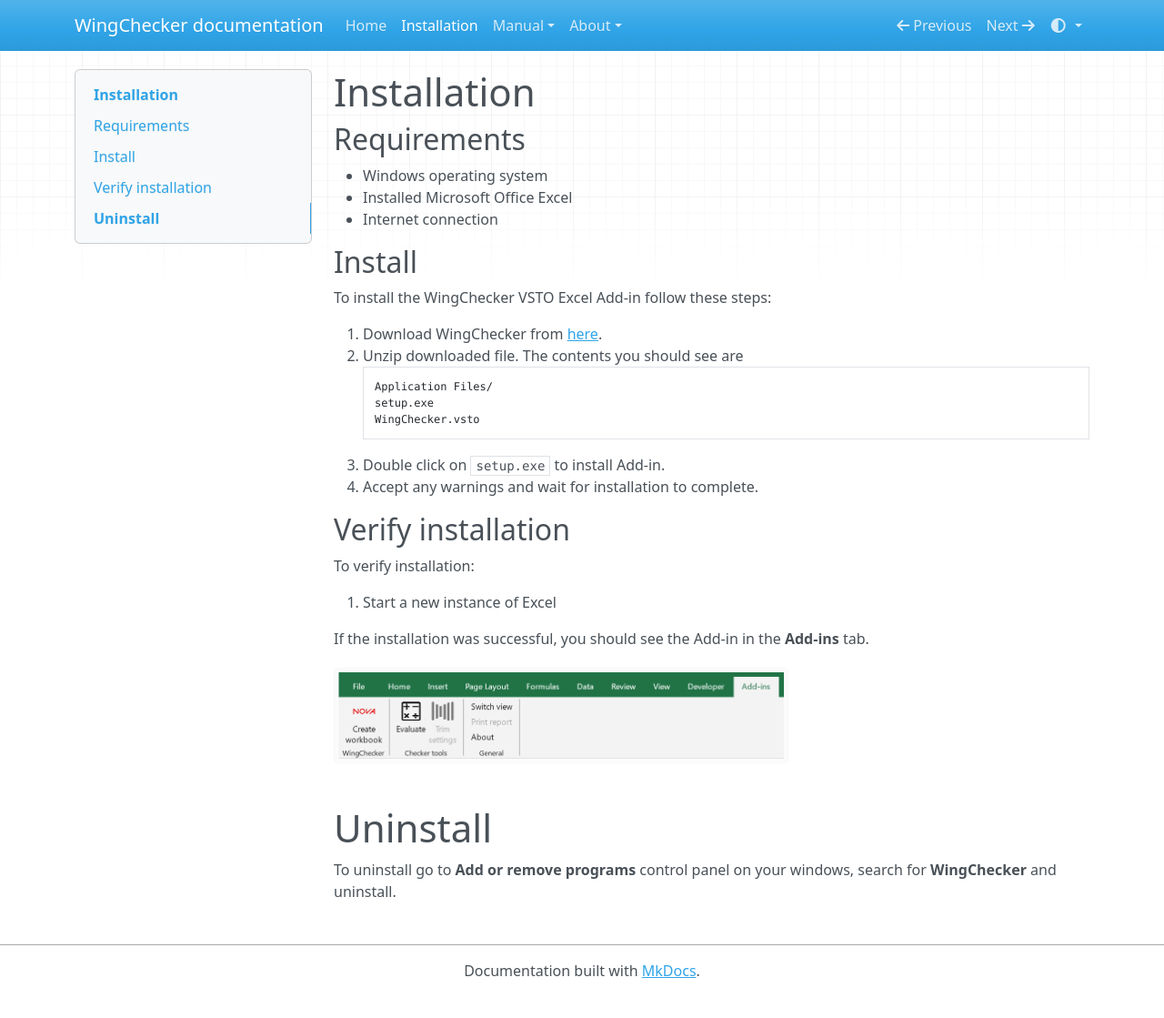
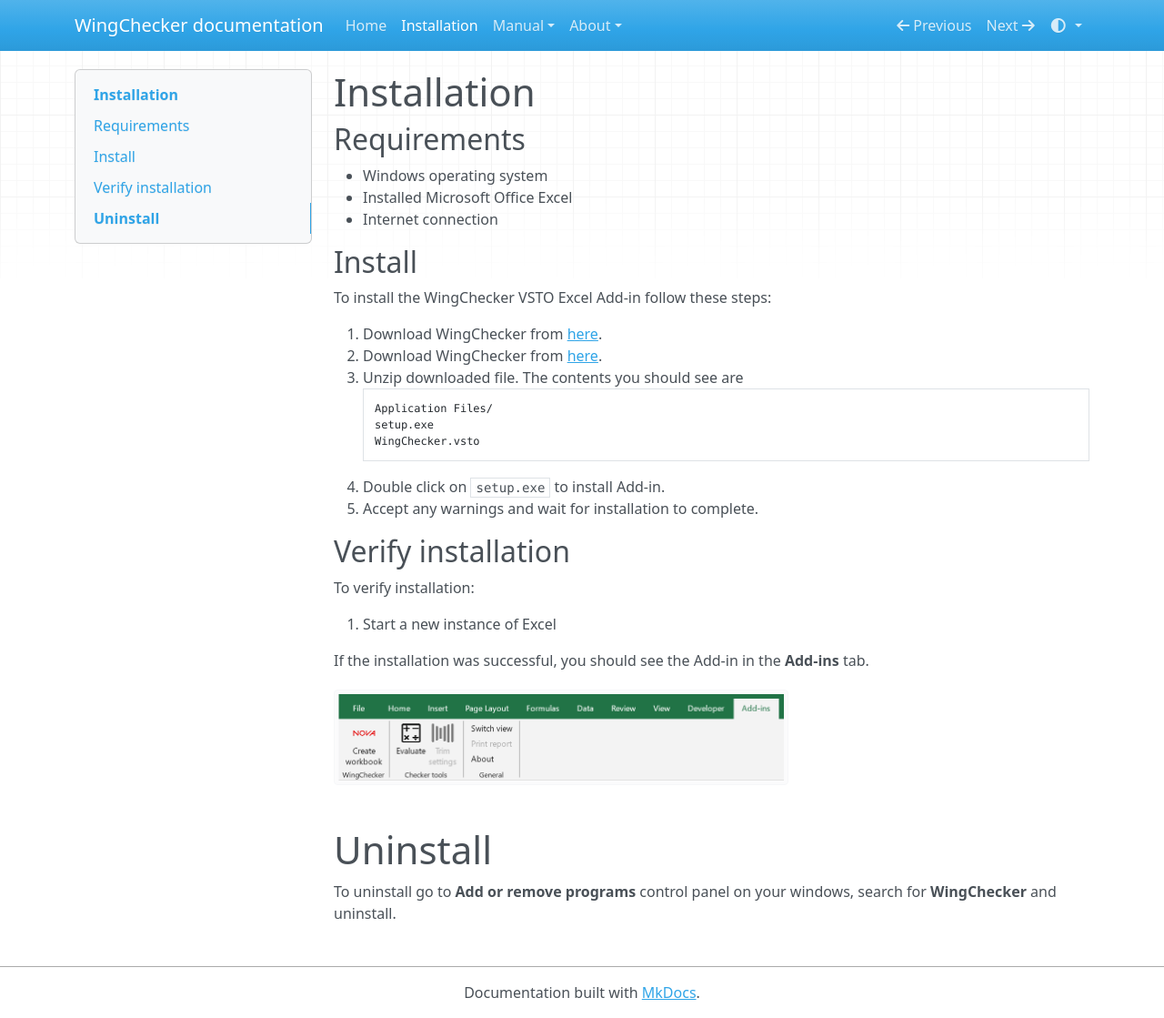
Before and after one commit to distractor/WingChecker_Documentation, an MkDocs documentation site: the page built from docs/installation/installation.md, in a window 1280 px wide and 1119 px high. Shown: the whole window at 91% size. Built offline with MkDocs 1.6.1, drawn with Linux system fonts in a browser that asks for light colours; nearby versions of some CDN libraries.

Commit message:
updated files

````diff
--- a/docs/installation/installation.md
+++ b/docs/installation/installation.md
@@ -10,6 +10,7 @@
 
 To install the WingChecker VSTO Excel Add-in follow these steps:
 
+1. Download WingChecker from [here](../files/wingchecker.vsto){:download="WingCheckerVSTO"}.
 1. Download WingChecker from [here](../files/wingchecker_publish.zip){:download="WingChecker"}.
 2. Unzip downloaded file. The contents you should see are
     ```sh
````
Also changed, not shown: 2 other files.
